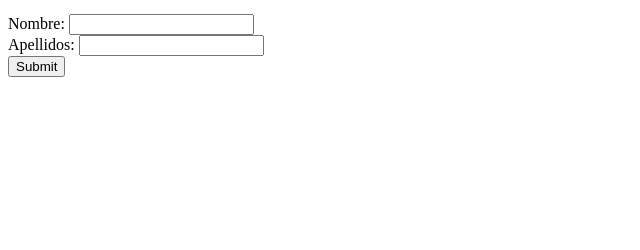
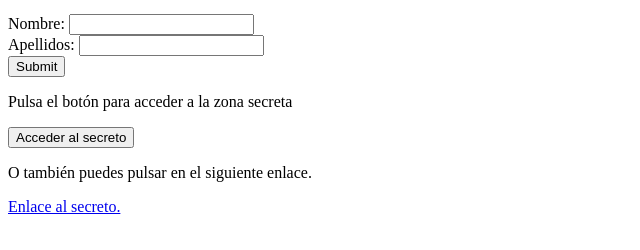
Before and after one commit to ULL-ESIT-DSI-1617/estudiar-las-rutas-en-expressjs-jorge-pablo-naomi-35l1, a website: page src/public/index.html in a window 1280 px wide. Shown: the part 100-350 px from the top of the page, without its empty margins (0-640 px from the left). Drawn offline with Linux system fonts and the light colour scheme.

Commit message:
Modificado el index

```diff
--- a/src/public/index.html
+++ b/src/public/index.html
@@ -14,5 +14,12 @@
             <input type="submit" value="Submit">
         </form>
     </p>
+
+    <p> Pulsa el botón para acceder a la zona secreta </p>
+    <form action="/secreto" method="post">
+            <input type="submit" value="Acceder al secreto">
+    </form>
+    <p>O también puedes pulsar en el siguiente enlace.</p>
+    <a href="/secreto">Enlace al secreto.</a>
 </body>
 </html>
```
